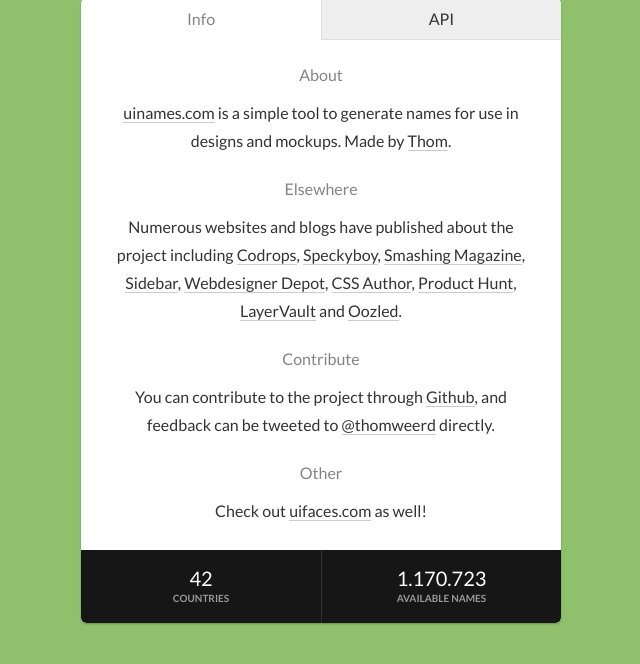
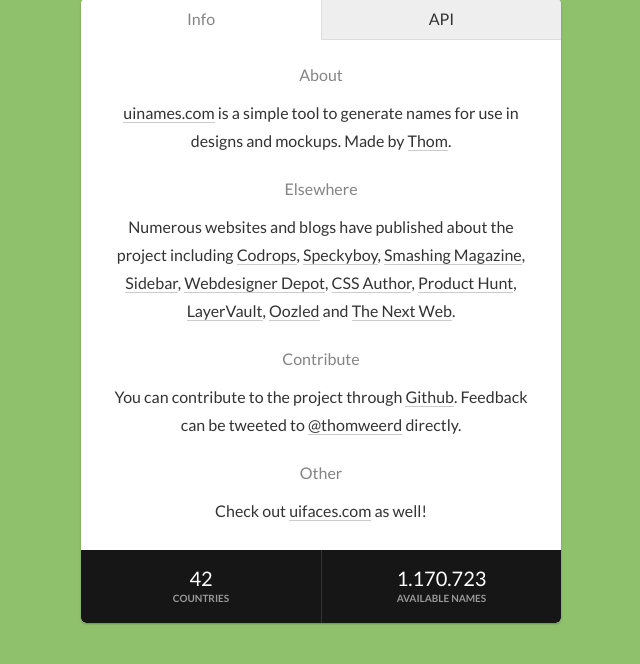
Before and after one commit to thm/uinames, a PHP site: page / in a window 1280 px wide, after a click on "More Information". Shown: the part 89-753 px from the top of the page, without its empty margins (319-959 px from the left). Run offline with PHP 8.4, Linux system fonts and the light colour scheme; some libraries are stand-ins or nearby versions; some web fonts are replaced.

Commit message:
Small fixes
— Fav class missing
— TNW article

```diff
--- a/uinames.com/index.php
+++ b/uinames.com/index.php
@@ -72,9 +72,9 @@
 			<h2>About</h2>
 			<p><a href="http://uinames.com">uinames.com</a> is a simple tool to generate names for use in designs and mockups. Made by <a href="http://twitter.com/thomweerd" target="_blank">Thom</a>.</p>
 			<h2>Elsewhere</h2>
-			<p>Numerous websites and blogs have published about the project including <a href="http://tympanus.net/codrops/collective/collective-96/" target="_blank">Codrops</a>, <a href="http://speckyboy.com/2014/01/30/40-tiny-web-based-apps-tools-web-designers/" target="_blank">Speckyboy</a>, <a href="http://www.smashingmagazine.com/smashing-newsletter-issue-new-year-special-edition-2013/" target="_blank">Smashing Magazine</a>, <a href="http://sidebar.io/2013/12/26" target="_blank">Sidebar</a>, <a href="http://www.webdesignerdepot.com/2014/02/whats-new-for-designers-february-2014/" target="_blank">Webdesigner Depot</a>, <a href="http://www.cssauthor.com/weekly-web-development-resources-tools-35/" target="_blank">CSS Author</a>, <a href="http://www.producthunt.co/posts/1906" target="_blank">Product Hunt</a>, <a href="https://news.layervault.com/stories/12511-ui-names" target="_blank">LayerVault</a> and <a href="http://oozled.com/resources/just-handy" target="_blank">Oozled</a>.</p>
+			<p>Numerous websites and blogs have published about the project including <a href="http://tympanus.net/codrops/collective/collective-96/" target="_blank">Codrops</a>, <a href="http://speckyboy.com/2014/01/30/40-tiny-web-based-apps-tools-web-designers/" target="_blank">Speckyboy</a>, <a href="http://www.smashingmagazine.com/smashing-newsletter-issue-new-year-special-edition-2013/" target="_blank">Smashing Magazine</a>, <a href="http://sidebar.io/2013/12/26" target="_blank">Sidebar</a>, <a href="http://www.webdesignerdepot.com/2014/02/whats-new-for-designers-february-2014/" target="_blank">Webdesigner Depot</a>, <a href="http://www.cssauthor.com/weekly-web-development-resources-tools-35/" target="_blank">CSS Author</a>, <a href="http://www.producthunt.co/posts/1906" target="_blank">Product Hunt</a>, <a href="https://news.layervault.com/stories/12511-ui-names" target="_blank">LayerVault</a>, <a href="http://oozled.com/resources/just-handy" target="_blank">Oozled</a> and <a href="http://thenextweb.com/dd/2015/02/18/300-awesome-free-things-massive-list-free-resources-know/" target="_blank">The Next Web</a>.</p>
 			<h2>Contribute</h2>
-			<p>You can contribute to the project through <a href="http://github.com/thm/uinames" target="_blank">Github</a>, and feedback can be tweeted to <a href="http://twitter.com/thomweerd" target="_blank">@thomweerd</a> directly.</p>
+			<p>You can contribute to the project through <a href="http://github.com/thm/uinames" target="_blank">Github</a>. Feedback can be tweeted to <a href="http://twitter.com/thomweerd" target="_blank">@thomweerd</a> directly.</p>
 			<h2>Other</h2>
 			<p>Check out <a href="http://uifaces.com" target="_blank">uifaces.com</a> as well!</p>
 		</div>
@@ -133,9 +133,9 @@
 
 					$fav = '';
 					if (in_array($country, $favCountries)) {
-						$fav = '';
+						$fav = ' fav';
 						if ($country == $favCountries[0]) {
-							$fav = ' active';
+							$fav = ' fav active';
 						}
 					}
 
```
